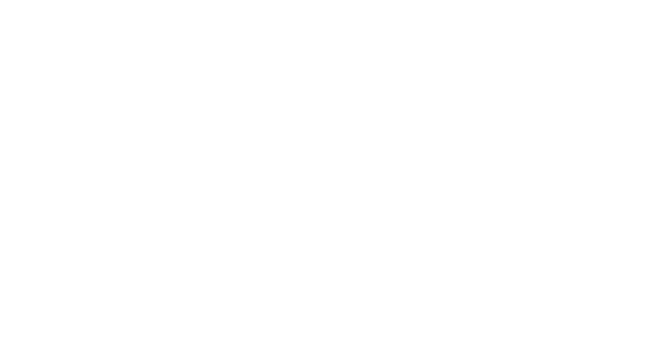
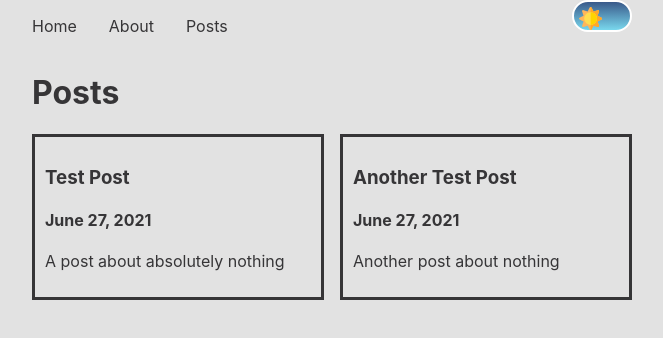
Before and after one commit to asungy/weblog, a Gatsby site: page /posts in a window 1280 px wide. Before the commit this address had no page. Shown: the whole page, without its empty margins (308-971 px from the left). Built offline with nearby package versions, Linux system fonts and the light colour scheme; Gatsby itself is replaced by a stand-in of ours.

Commit message:
Created Post page

```diff
--- a/src/components/NavigationBar.js
+++ b/src/components/NavigationBar.js
@@ -10,12 +10,19 @@
       <div style={{width: "100%"}}>
         <nav>
           <ul className="nav-links">
+
             <li className="nav-link-item">
               <Link to="/" className="nav-link-text">Home</Link>
             </li>
+
             <li className="nav-link-item">
               <Link to="/about" className="nav-link-text">About</Link>
             </li>
+
+            <li>
+              <Link to="/posts" className="nav-link-text">Posts</Link>
+            </li>
+
           </ul>
         </nav>
       </div>
--- a/src/components/Page.js
+++ b/src/components/Page.js
@@ -9,8 +9,8 @@
 import useDarkMode from '../hooks/useDarkMode';
 
 // Themes
-import { GlobalStyle } from '../themes/globalStyle';
-import { lightTheme, darkTheme } from '../themes/lightDarkTheme';
+import { GlobalStyle } from '../styles/globalStyle';
+import { lightTheme, darkTheme } from '../styles/lightDarkTheme';
 
 const Page = ({ pageTitle, children }) => {
   const [theme, toggleTheme] = useDarkMode();
@@ -20,7 +20,7 @@
     <ThemeProvider theme={themeObj}>
       <title>{pageTitle}</title>
       <GlobalStyle />
-      <div style={{margin: "0 auto", maxWidth: "700px", width: "90%"}}>
+      <div style={{margin: "0 auto", maxWidth: "600px", width: "90%"}}>
 
         <NavigationBar theme={theme} toggleTheme={toggleTheme}/>
         <h1>{pageTitle}</h1>
--- a/src/components/ThemeButton.js
+++ b/src/components/ThemeButton.js
@@ -2,7 +2,7 @@
 import { func, string } from 'prop-types';
 import MoonIcon from '../images/icons/moon.svg';
 import SunIcon from '../images/icons/sun.svg';
-import { ThemeButtonStyle } from '../themes/themeButtonStyle';
+import { ThemeButtonStyle } from '../styles/themeButtonStyle';
 
 const ThemeButton = ({ theme, toggleFunc }) => {
   const lightTheme = theme === 'light';
--- a/src/components/templates/PostTemplate.js
+++ b/src/components/templates/PostTemplate.js
@@ -5,7 +5,7 @@
 
 import Page from '../Page';
 
-export const pageQuery = graphql`
+export const query = graphql`
   query($id: String) {
     mdx(id: { eq: $id }) {
       id
--- /dev/null
+++ b/src/pages/posts.js
@@ -0,0 +1,44 @@
+import React from 'react';
+import { graphql } from 'gatsby';
+import { Link } from 'gatsby';
+
+import Page from '../components/Page';
+import "../styles/postGrid.css";
+
+export const query = graphql`
+  query {
+    allMdx {
+      nodes {
+        frontmatter {
+          title
+          path
+          date
+          description
+        }
+      }
+    }
+  }
+`;
+
+const PostsPage = ({ data }) => {
+  const posts = data.allMdx.nodes;
+  const postList = posts.map((node) =>
+    <div class="postCell">
+      <Link to={node.frontmatter.path}>
+        <h3>{node.frontmatter.title}</h3>
+        <h4>{node.frontmatter.date}</h4>
+        <p>{node.frontmatter.description}</p>
+      </Link>
+    </div>
+  );
+
+  return (
+    <Page pageTitle="Posts">
+      <div class="postGrid">
+        {postList}
+      </div>
+    </Page>
+  );
+};
+
+export default PostsPage;
--- a/src/posts/helloworld.mdx
+++ b/src/posts/first-post.mdx
@@ -1,7 +1,8 @@
 ---
 title: Test Post
-path: /my-first-post
+path: /first-post
 date: June 27, 2021
+description: A post about absolutely nothing
 ---
 Lorem ipsum dolor sit amet, consectetur adipiscing elit, sed do eiusmod tempor incididunt ut labore et dolore magna aliqua. Senectus et netus et malesuada fames ac turpis. Neque sodales ut etiam sit amet nisl purus in mollis. Urna duis convallis convallis tellus id interdum velit laoreet id. Iaculis nunc sed augue lacus viverra vitae congue eu. Morbi quis commodo odio aenean. Donec et odio pellentesque diam volutpat. Urna nec tincidunt praesent semper feugiat nibh. Non pulvinar neque laoreet suspendisse interdum consectetur libero id faucibus. Amet cursus sit amet dictum sit amet justo donec. Risus pretium quam vulputate dignissim suspendisse. Sodales ut eu sem integer vitae justo eget magna fermentum. Molestie ac feugiat sed lectus vestibulum mattis ullamcorper velit. Velit scelerisque in dictum non consectetur a. Eget egestas purus viverra accumsan in. Eget egestas purus viverra accumsan in nisl nisi. Enim ut tellus elementum sagittis vitae. Odio aenean sed adipiscing diam donec adipiscing tristique risus. Quis ipsum suspendisse ultrices gravida dictum. Tempus imperdiet nulla malesuada pellentesque elit eget gravida cum.
 
--- /dev/null
+++ b/src/posts/second-post.mdx
@@ -0,0 +1,11 @@
+---
+title: Another Test Post
+path: /second-post
+date: June 27, 2021
+description: Another post about nothing
+---
+Lorem ipsum dolor sit amet, consectetur adipiscing elit, sed do eiusmod tempor incididunt ut labore et dolore magna aliqua. Senectus et netus et malesuada fames ac turpis. Neque sodales ut etiam sit amet nisl purus in mollis. Urna duis convallis convallis tellus id interdum velit laoreet id. Iaculis nunc sed augue lacus viverra vitae congue eu. Morbi quis commodo odio aenean. Donec et odio pellentesque diam volutpat. Urna nec tincidunt praesent semper feugiat nibh. Non pulvinar neque laoreet suspendisse interdum consectetur libero id faucibus. Amet cursus sit amet dictum sit amet justo donec. Risus pretium quam vulputate dignissim suspendisse. Sodales ut eu sem integer vitae justo eget magna fermentum. Molestie ac feugiat sed lectus vestibulum mattis ullamcorper velit. Velit scelerisque in dictum non consectetur a. Eget egestas purus viverra accumsan in. Eget egestas purus viverra accumsan in nisl nisi. Enim ut tellus elementum sagittis vitae. Odio aenean sed adipiscing diam donec adipiscing tristique risus. Quis ipsum suspendisse ultrices gravida dictum. Tempus imperdiet nulla malesuada pellentesque elit eget gravida cum.
+
+Elementum eu facilisis sed odio morbi quis. Sit amet risus nullam eget felis eget nunc lobortis mattis. Etiam tempor orci eu lobortis. Vivamus at augue eget arcu. Tortor id aliquet lectus proin. Eu scelerisque felis imperdiet proin fermentum leo vel orci. Fames ac turpis egestas sed. Nunc aliquet bibendum enim facilisis gravida neque convallis a. Ac turpis egestas sed tempus urna et pharetra. Duis tristique sollicitudin nibh sit amet commodo.
+
+Augue neque gravida in fermentum et sollicitudin ac orci. Tortor pretium viverra suspendisse potenti. Feugiat in fermentum posuere urna nec tincidunt praesent semper. Sed viverra tellus in hac habitasse platea dictumst vestibulum rhoncus. Aenean sed adipiscing diam donec adipiscing. Fusce id velit ut tortor pretium viverra suspendisse potenti. Molestie a iaculis at erat pellentesque. Netus et malesuada fames ac turpis. Imperdiet nulla malesuada pellentesque elit eget gravida. In tellus integer feugiat scelerisque varius. Gravida arcu ac tortor dignissim. Neque sodales ut etiam sit. Vitae semper quis lectus nulla at volutpat. Accumsan lacus vel facilisis volutpat est velit egestas. Eget nullam non nisi est sit amet facilisis magna etiam. Duis tristique sollicitudin nibh sit amet. Felis bibendum ut tristique et egestas quis ipsum suspendisse ultrices. Varius quam quisque id diam vel quam. Rhoncus dolor purus non enim praesent.
--- a/src/themes/globalStyle.js
+++ b/src/styles/globalStyle.js
@@ -5,6 +5,11 @@
   *::after,
   *::before {
     box-sizing: border-box;
+  }
+
+  a {
+    color: ${({ theme }) => theme.text};
+    text-decoration: none;
   }
 
   body {
--- a/src/themes/lightDarkTheme.js
+++ b/src/styles/lightDarkTheme.js
@@ -1,7 +1,7 @@
 export const lightTheme = {
   body: '#E2E2E2',
   text: '#363537',
-  toggleBorder: '#FFF',
+  toggleBorder: '#FFFFFF',
   gradient: 'linear-gradient(#39598A, #79D7ED)',
 }
 
--- /dev/null
+++ b/src/styles/postGrid.css
@@ -0,0 +1,22 @@
+.postGrid {
+  box-sizing: border-box;
+  display: grid;
+  grid-gap: 16px;
+  grid-template-columns: 1fr;
+}
+
+.postCell {
+  border-style: solid;
+  padding: 10px;
+  transition: all 0.2s ease-in-out;
+}
+
+.postCell:hover {
+  transform: scale(1.05);
+}
+
+@media screen and (min-width: 500px) {
+  .postGrid {
+    grid-template-columns: 1fr 1fr;
+  }
+}
```
Also changed, not shown: src/pages/about.js (+5 -5 lines), src/styles/themeButtonStyle.js (renamed from src/themes/themeButtonStyle.js).
